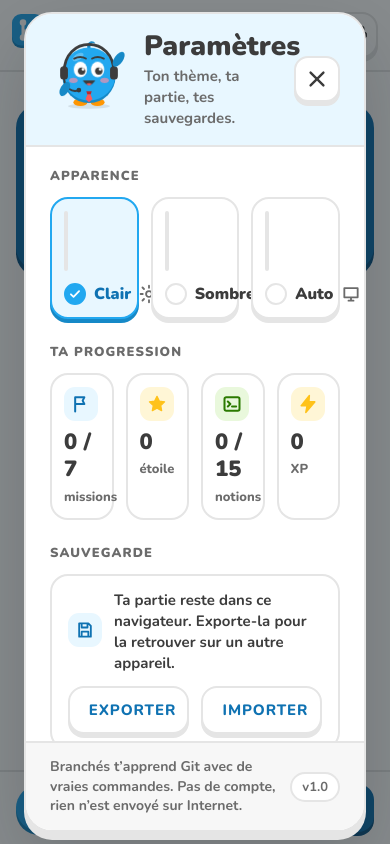
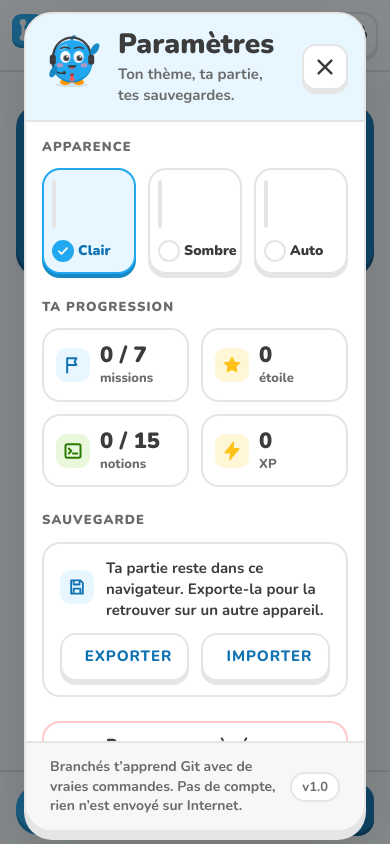
Before and after one commit to a2zrr/branches, a React (Vite) app: page /carte in a window 390 px wide. Both pictures are taken after a click on the button 355 px from the left and 35 px from the top of the page. Shown: the top 844 px of the page. Built offline with nearby package versions, Linux system fonts and the light colour scheme.

Commit message:
feat(parametres): fenêtre sur téléphone, formes décoratives, aperçus compacts (correctif 4, section 4)

```diff
--- a/src/components/parametres/FenetreParametres.module.css
+++ b/src/components/parametres/FenetreParametres.module.css
@@ -89,6 +89,7 @@
 
 /* En-tête fixe : bleu pâle, Hédi qui déborde un peu. */
 .entete {
+  position: relative;
   flex: none;
   display: flex;
   align-items: center;
@@ -280,6 +281,14 @@
   display: grid;
   grid-template-columns: repeat(4, minmax(0, 1fr));
   gap: var(--space-3);
+}
+
+.texteTuile {
+  display: contents;
+}
+
+.iconeTheme {
+  display: inline-flex;
 }
 
 .tuile {
@@ -553,7 +562,131 @@
   color: var(--color-text-muted);
 }
 
+/* Trois formes des branches qui flottent autour de Hédi (animation bob de l'accueil). */
+.formes {
+  position: absolute;
+  inset: 0;
+  overflow: hidden;
+  pointer-events: none;
+}
+
+.forme1,
+.forme2,
+.forme3 {
+  position: absolute;
+  animation: bob 4s ease-in-out infinite;
+}
+
+.forme1 {
+  left: 18px;
+  top: 10px;
+  width: 16px;
+  height: 16px;
+  border-radius: 50%;
+  background: var(--branch-1);
+}
+
+.forme2 {
+  right: 74px;
+  top: 8px;
+  width: 14px;
+  height: 14px;
+  background: var(--branch-2);
+  animation-duration: 3.4s;
+  animation-delay: -1.3s;
+}
+
+.forme3 {
+  left: 104px;
+  bottom: 8px;
+  width: 12px;
+  height: 12px;
+  background: var(--branch-3);
+  transform: rotate(45deg);
+  animation-duration: 4.6s;
+  animation-delay: -2.2s;
+}
+
+@keyframes bob {
+  0%,
+  100% {
+    translate: 0 0;
+  }
+  50% {
+    translate: 0 -8px;
+  }
+}
+
+/* Téléphone (< 600 px) : en-tête plus serré, formes cachées, aperçus de 48 px, tuiles 2 × 2 en ligne,
+   bouton RECOMMENCER pleine largeur sous son texte. */
+@media (max-width: 599px) {
+  .entete {
+    padding: 14px 16px;
+  }
+
+  .formes {
+    display: none;
+  }
+
+  .corps {
+    padding: 16px;
+  }
+
+  .apercu {
+    height: 48px;
+  }
+
+  .carteTheme {
+    padding: 10px 8px;
+  }
+
+  .ligneTheme {
+    gap: 4px;
+  }
+
+  .nomTheme {
+    font-size: 14px;
+  }
+
+  .iconeTheme {
+    display: none;
+  }
+
+  .tuiles {
+    grid-template-columns: repeat(2, minmax(0, 1fr));
+  }
+
+  .tuile {
+    flex-direction: row;
+    align-items: center;
+    gap: 10px;
+  }
+
+  .tuile .pastilleIcone {
+    margin-bottom: 0;
+  }
+
+  .texteTuile {
+    display: flex;
+    flex-direction: column;
+  }
+
+  .enteteCarte {
+    flex-wrap: wrap;
+  }
+
+  .carteDanger .boutonDanger {
+    width: 100%;
+  }
+}
+
 @media (prefers-reduced-motion: reduce) {
+  .forme1,
+  .forme2,
+  .forme3 {
+    animation: none;
+  }
+
   .panneau,
   .panneauSortie {
     animation: fondu 200ms ease-out both;
--- a/src/components/parametres/FenetreParametres.tsx
+++ b/src/components/parametres/FenetreParametres.tsx
@@ -7,6 +7,7 @@ import { useInterface } from '../../game/ui';
 import { estJouable, notionsTonGit } from '../../game/regles';
 import { pluriel } from '../../game/pluriel';
 import { routeur } from '../../routes';
+import { useEcranEtroit } from '../ui/useEcranEtroit';
 import styles from './FenetreParametres.module.css';
 
 /** Fenêtre Paramètres (correctif 4) : centrée, elle s'ouvre en pop par-dessus la page. */
@@ -52,6 +53,7 @@ function FenetreOuverte() {
   const recommencer = useRef<HTMLButtonElement>(null);
   const annuler = useRef<HTMLButtonElement>(null);
   const idAlerte = useId();
+  const etroit = useEcranEtroit(600);
   const [message, setMessage] = useState<string | null>(null);
   const panneau = useRef<HTMLDivElement>(null);
   const idTitre = useId();
@@ -187,8 +189,13 @@ function FenetreOuverte() {
       >
         <header className={styles.entete}>
           <div className={styles.hedi}>
-            <Mascotte expression="accueillant" taille={78} />
+            <Mascotte expression="accueillant" taille={etroit ? 60 : 78} />
           </div>
+          <span className={styles.formes} aria-hidden="true">
+            <span className={styles.forme1} />
+            <span className={styles.forme2} />
+            <span className={styles.forme3} />
+          </span>
           <div className={styles.titres}>
             <h2 id={idTitre} className={styles.titre}>
               Paramètres
@@ -246,7 +253,9 @@ function FenetreOuverte() {
                         {choisi && <Icone nom="coche" taille={14} trait={3} couleur="var(--color-on-primary)" />}
                       </span>
                       <span className={styles.nomTheme}>{t.libelle}</span>
+                      <span className={styles.iconeTheme}>
                         <Icone nom={t.icone} taille={20} trait={2.2} couleur="var(--color-text-muted)" />
+                      </span>
                     </span>
                   </button>
                 );
@@ -263,33 +272,41 @@ function FenetreOuverte() {
                 <span className={`${styles.pastilleIcone} ${styles.pInfo}`} aria-hidden="true">
                   <Icone nom="drapeau" taille={20} trait={2.4} couleur="var(--color-info)" />
                 </span>
+                <span className={styles.texteTuile}>
                   <span className={styles.valeur}>
                   {reussies} / {jouables}
                 </span>
                   <span className={styles.libelle}>missions</span>
+                </span>
               </div>
               <div className={styles.tuile}>
                 <span className={`${styles.pastilleIcone} ${styles.pOr}`} aria-hidden="true">
                   <Icone nom="etoile" taille={20} trait={1.5} remplie couleur="var(--color-hint)" />
                 </span>
+                <span className={styles.texteTuile}>
                   <span className={styles.valeur}>{etoiles}</span>
                   <span className={styles.libelle}>{pluriel(etoiles, 'étoile', 'étoiles')}</span>
+                </span>
               </div>
               <div className={styles.tuile}>
                 <span className={`${styles.pastilleIcone} ${styles.pVert}`} aria-hidden="true">
                   <Icone nom="cadreTerminal" taille={20} trait={2.4} couleur="var(--color-success-text)" />
                 </span>
+                <span className={styles.texteTuile}>
                   <span className={styles.valeur}>
                   {maitrisees} / {notions.length}
                 </span>
                   <span className={styles.libelle}>notions</span>
+                </span>
               </div>
               <div className={styles.tuile}>
                 <span className={`${styles.pastilleIcone} ${styles.pOr}`} aria-hidden="true">
                   <Icone nom="eclair" taille={20} trait={2} remplie couleur="var(--color-hint)" />
                 </span>
+                <span className={styles.texteTuile}>
                   <span className={styles.valeur}>{xp}</span>
                   <span className={styles.libelle}>XP</span>
+                </span>
               </div>
             </div>
           </section>
--- /dev/null
+++ b/src/components/ui/useEcranEtroit.ts
@@ -0,0 +1,23 @@
+import { useEffect, useState } from 'react';
+
+/** Vrai sous la largeur donnée (en px). Faux si matchMedia n'existe pas (tests). */
+export function useEcranEtroit(largeur: number): boolean {
+  const requete = `(max-width: ${largeur - 1}px)`;
+  const [etroit, setEtroit] = useState(() =>
+    typeof window !== 'undefined' && typeof window.matchMedia === 'function'
+      ? window.matchMedia(requete).matches
+      : false,
+  );
+  useEffect(() => {
+    if (typeof window === 'undefined' || typeof window.matchMedia !== 'function') return;
+    const media = window.matchMedia(requete);
+    const changer = () => {
+      setEtroit(media.matches);
+    };
+    media.addEventListener('change', changer);
+    return () => {
+      media.removeEventListener('change', changer);
+    };
+  }, [requete]);
+  return etroit;
+}
```
Also changed, not shown: 1 other file (tests, documents, lock files or other folders). Lines whose indentation alone changed are shown as unchanged.
